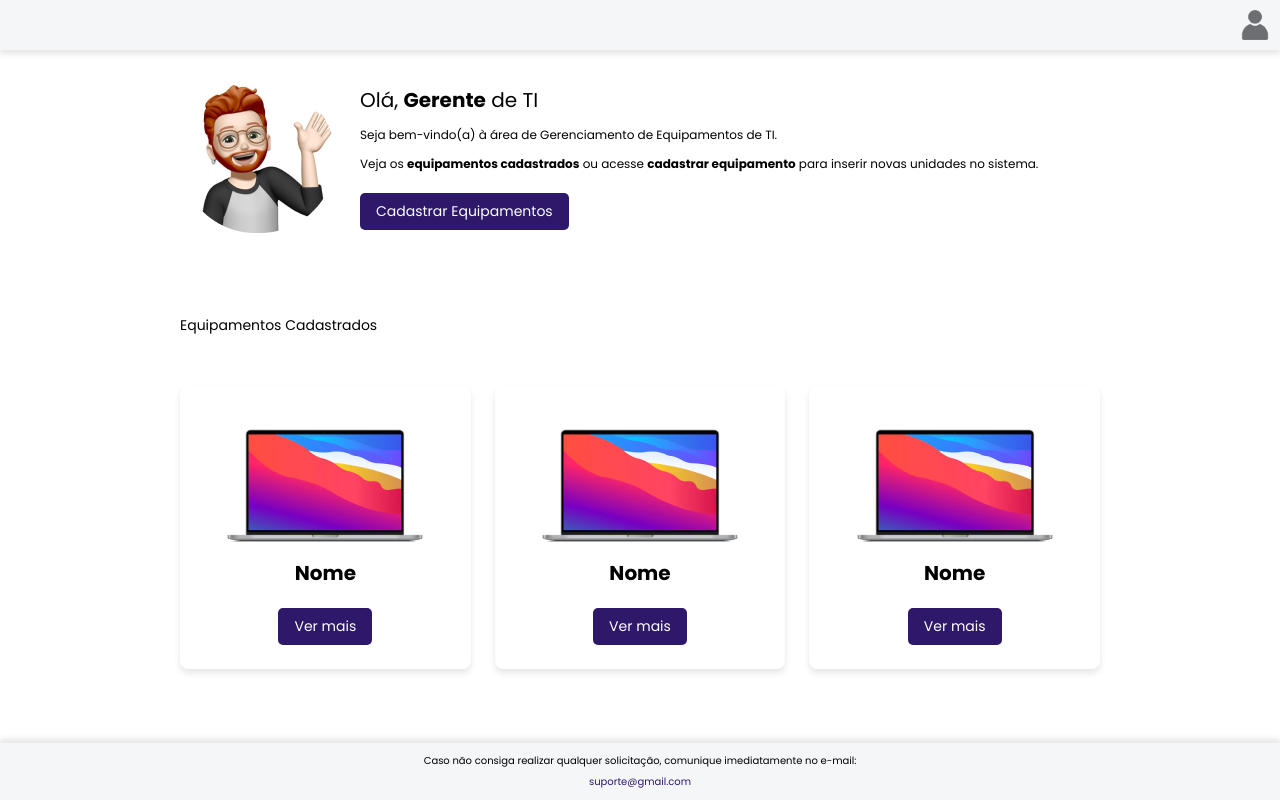
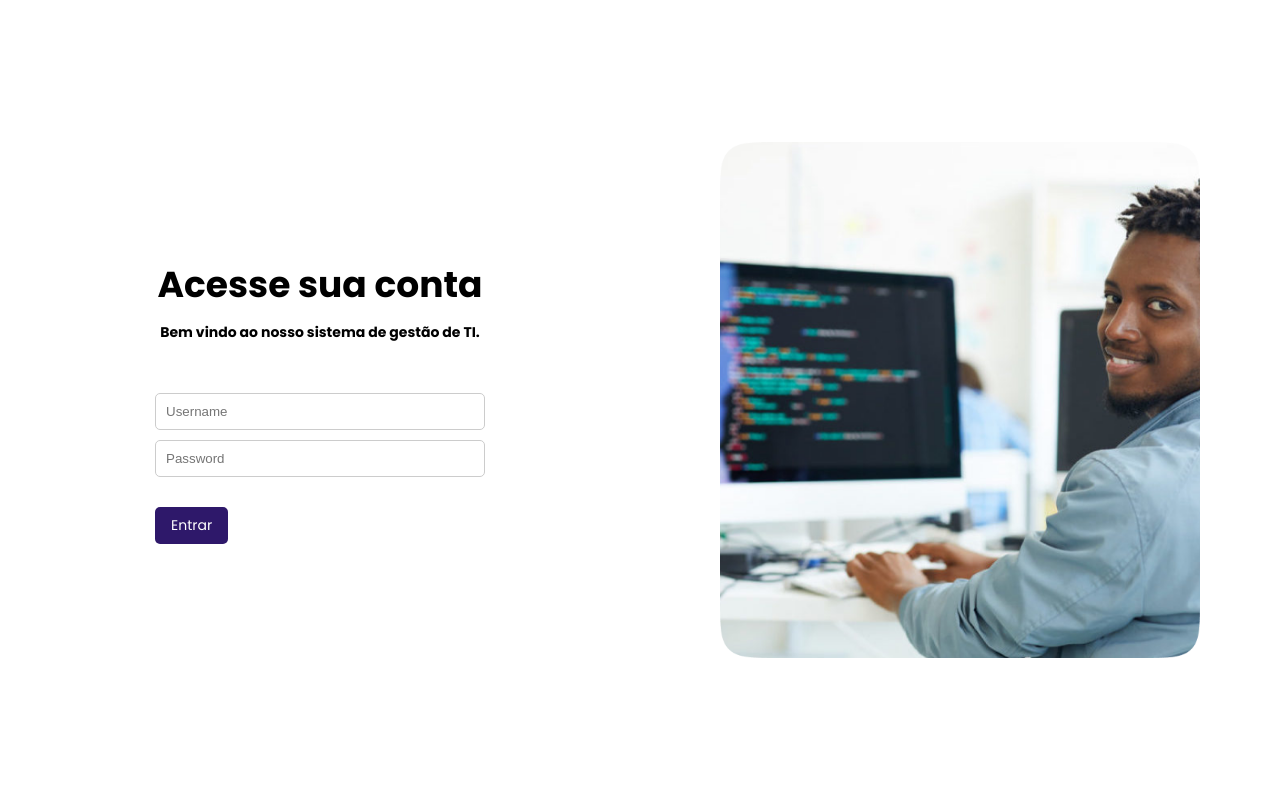
Before and after one commit to noahbarrosurban/TechnicalTCC-Project, a React (Create React App) app in the folder frontend/: page / in a window 1280 px wide. Built offline with nearby package versions, Linux system fonts and the light colour scheme.

Commit message:
fix: corrige fluxo de login

```diff
--- a/frontend/src/components/login/index.js
+++ b/frontend/src/components/login/index.js
@@ -1,38 +1,28 @@
 import React, { useState } from 'react';
 import { useNavigate } from "react-router-dom";
-import axios from 'axios';
 import './styles.css';
+import api from '../../services/api';
 import imagem from '../../assets/login.png';
 
 export default function Login() {
-
     const [username, setUsername] = useState('');
     const [password, setPassword] = useState('');
-
     const navigate = useNavigate();
 
-    async function login(event) {
-        event.preventDefault();
+    async function login(e) {
+        e.preventDefault();
+        const data = {
+            username,
+            password
+        };
 
         try {
-            const response = await axios.post('http://localhost:8080/auth/login',
-                { username, password },
-                {
-                    headers: {
-                        'Content-Type': 'application/json'
-                    }
-                }
-            );
-            const { token } = response.data;
-
-            // Armazene o token JWT no localStorage
-            localStorage.setItem('token', token);
-
-            // Navegue para a rota desejada após o login bem-sucedido
-            navigate('/dashboard');
+            const response = await api.post('/login', data);
+            localStorage.setItem('username', username);
+            localStorage.setItem('jwt', response.data.token);
+            navigate('/equipamentos');
         } catch (error) {
-            console.error('Erro ao fazer login', error);
-            alert('Falha no login, verifique suas credenciais');
+            alert('Erro ao realizar login, tente novamente.');
         }
     }
 
@@ -46,19 +36,21 @@ export default function Login() {
                     <input
                         placeholder="Username"
                         value={username}
-                        onChange={(e) => setUsername(e.target.value)}
+                        onChange={e => setUsername(e.target.value)}
                     />
                     <input
                         type="password"
                         placeholder="Password"
                         value={password}
-                        onChange={(e) => setPassword(e.target.value)}
+                        onChange={e => setPassword(e.target.value)}
                     />
 
                     <button className="button" type="submit">Entrar</button>
                 </form>
             </section>
-            <img src={imagem} alt='Login'/>
+            <section className='image'>
+                <img src={imagem} alt='Login'/>
+            </section>
         </div>
     );
 }
--- a/frontend/src/components/login/styles.css
+++ b/frontend/src/components/login/styles.css
@@ -1,7 +1,6 @@
 .login-container {
     display: flex;
     height: 100vh;
-    background-color: white;
 }
 
 .login-container section {
@@ -9,30 +8,31 @@
     justify-content: center;
     align-items: center;
     width: 50%;
+    padding: 20px;
 }
 
 .login-container section.form {
     flex-direction: column;
-    padding: 20px;
-    max-width: 300px;
-    margin: 0 auto;
+    max-width: 370px;
+    width: 100%;
+    margin: auto;
+}
+
+.login-container section.form h1,
+.login-container section.form h2 {
+    text-align: center;
+    width: 100%;
 }
 
 .login-container section.form h1 {
     font-weight: bold;
-    font-size: 28px;
+    font-size: 36px;
     margin-bottom: 10px;
-    text-align: center;
-    width: 100%;
 }
 
 .login-container section.form h2 {
     font-size: 14px;
-    margin-bottom: 50px; /* Aumentado o espaço inferior */
-    text-align: center;
-    width: 100%;
-    max-width: 300px;
-    margin: 0 auto;
+    margin-bottom: 50px;
 }
 
 .login-container section.form input {
@@ -47,11 +47,11 @@
     display: flex;
     justify-content: center;
     align-items: center;
-    background-color: #f0f0f0;
 }
 
 .login-container section.image img {
-    max-width: 100%;
-    max-height: 100px; /* Altura máxima da imagem ajustada */
+    max-height: 600px;
+    width: auto;
     height: auto;
+    max-width: 80%;
 }
--- a/frontend/src/routes.js
+++ b/frontend/src/routes.js
@@ -1,6 +1,7 @@
 import React from "react";
-import { BrowserRouter, Route, Routes } from "react-router-dom";
+import { BrowserRouter, Route, Routes, useLocation } from "react-router-dom";
 
+import Login from "./components/login";
 import NavBar from "./components/navbar";
 import Equipments from "./components/equipments";
 import NewEquipment from "./components/newequipment";
@@ -8,17 +9,28 @@ import ViewEquipment from "./components/viewequipment";
 import UpdateEquipment from "./components/updateequipment";
 import Footer from "./components/footer";
 
-export default function AppRoutes() {
+function Layout() {
+  const location = useLocation();
+  const isLoginPage = location.pathname === "/";
   return (
-    <BrowserRouter>
-    <NavBar />
+    <>
+      {!isLoginPage && <NavBar />}
       <Routes>
-        <Route path="/" element={<Equipments />} />
+        <Route path="/" element={<Login />} />
+        <Route path="/equipamentos" element={<Equipments />} />
         <Route path="/cadastro" element={<NewEquipment />} />
         <Route path="/visualizar" element={<ViewEquipment />} />
         <Route path="/atualizar" element={<UpdateEquipment />} />
       </Routes>
-      <Footer />
+      {!isLoginPage && <Footer />}
+    </>
+  );
+}
+
+export default function AppRoutes() {
+  return (
+    <BrowserRouter>
+      <Layout />
     </BrowserRouter>
   );
 }
```
Also changed, not shown: 1 other file (tests, documents, lock files or other folders).
